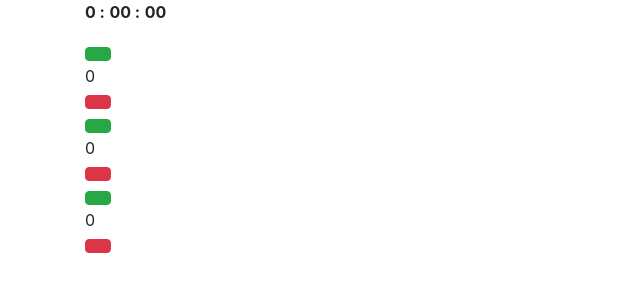
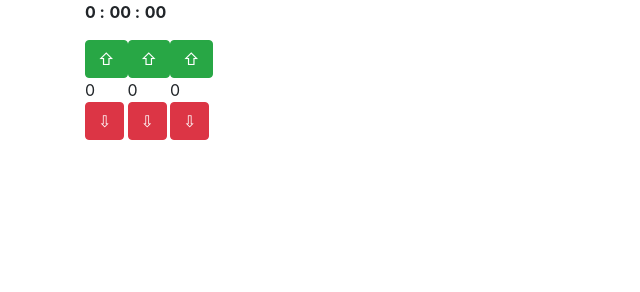
Before and after one commit to Mekhi-Rhodie/Countdown, a plain HTML site: page index.html in a window 1280 px wide. Shown: the whole page, without its empty margins (0-640 px from the left). Drawn offline with nearby package versions, Linux system fonts and the light colour scheme.

Commit message:
Add increase and decrease buttons to hours, mins, and secs secletors

```diff
--- a/index.html
+++ b/index.html
@@ -31,21 +31,21 @@
             </div>
             <div class="row">
                 <div class="col-xl-5">
-                    <div>
+                    <div class="d-flex flex-row bd-highlight mb-3">
                         <div id="hours-controls">
-                            <button class="incr btn btn-success"></button>
+                            <button class="incr btn btn-success">&#8679;</button>
                             <div>0</div>
-                            <button class="decr btn btn-danger"></button>
+                            <button class="decr btn btn-danger">&#8681;</button>
                         </div>
                         <div id="mins-controls">
-                            <button class="incr btn btn-success"></button>
+                            <button class="incr btn btn-success">&#8679;</button>
                             <div>0</div>
-                            <button class="decr btn btn-danger"></button>
+                            <button class="decr btn btn-danger"> &#8681;</button>
                         </div>
                         <div id="secs-control">
-                            <button class="incr btn btn-success"></button>
+                            <button class="incr btn btn-success"> &#8679;</button>
                             <div>0</div>
-                            <button class="decr btn btn-danger"></button>
+                            <button class="decr btn btn-danger">&#8681;</button>
                         </div>
                     </div>
                 </div>
```
